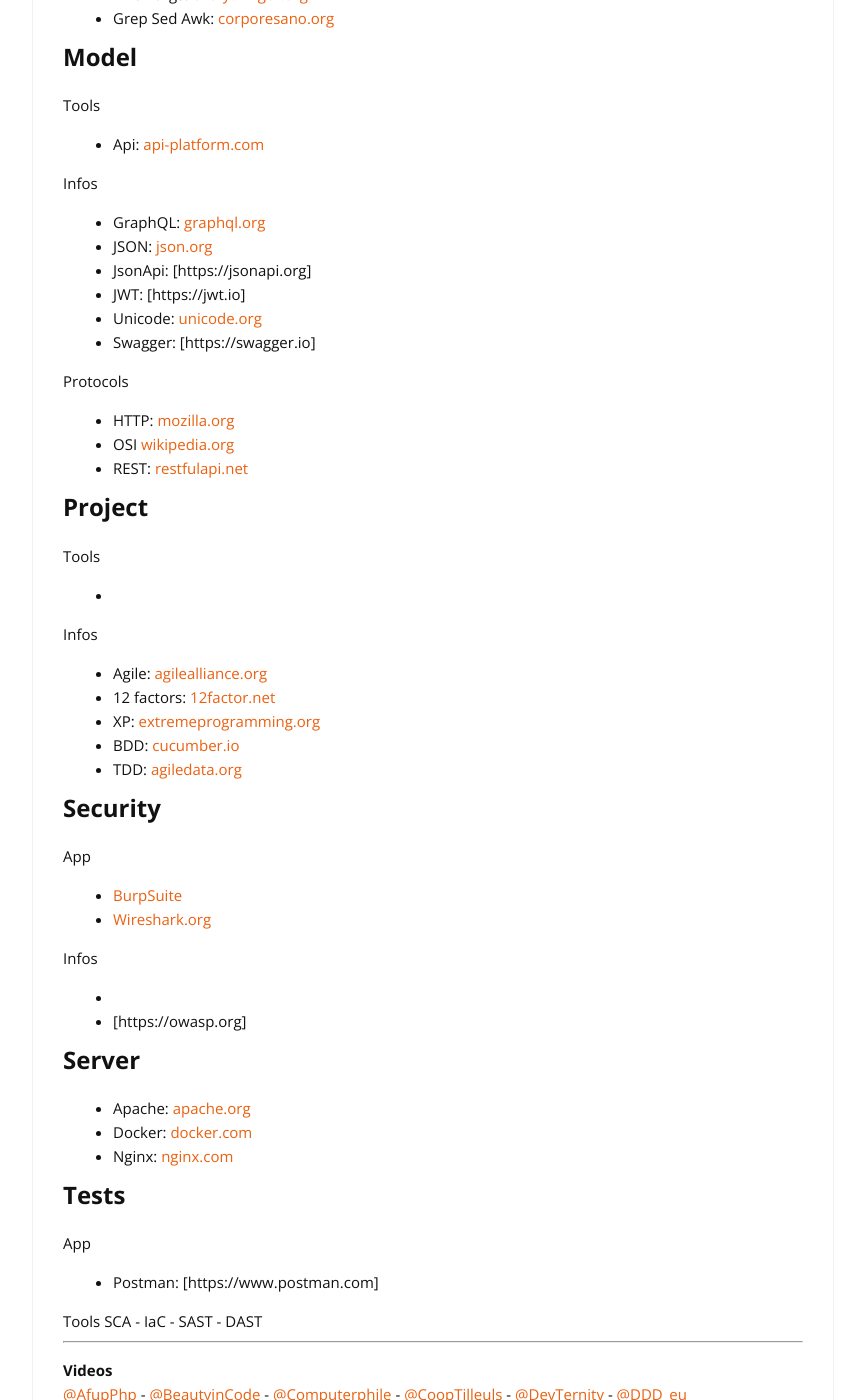
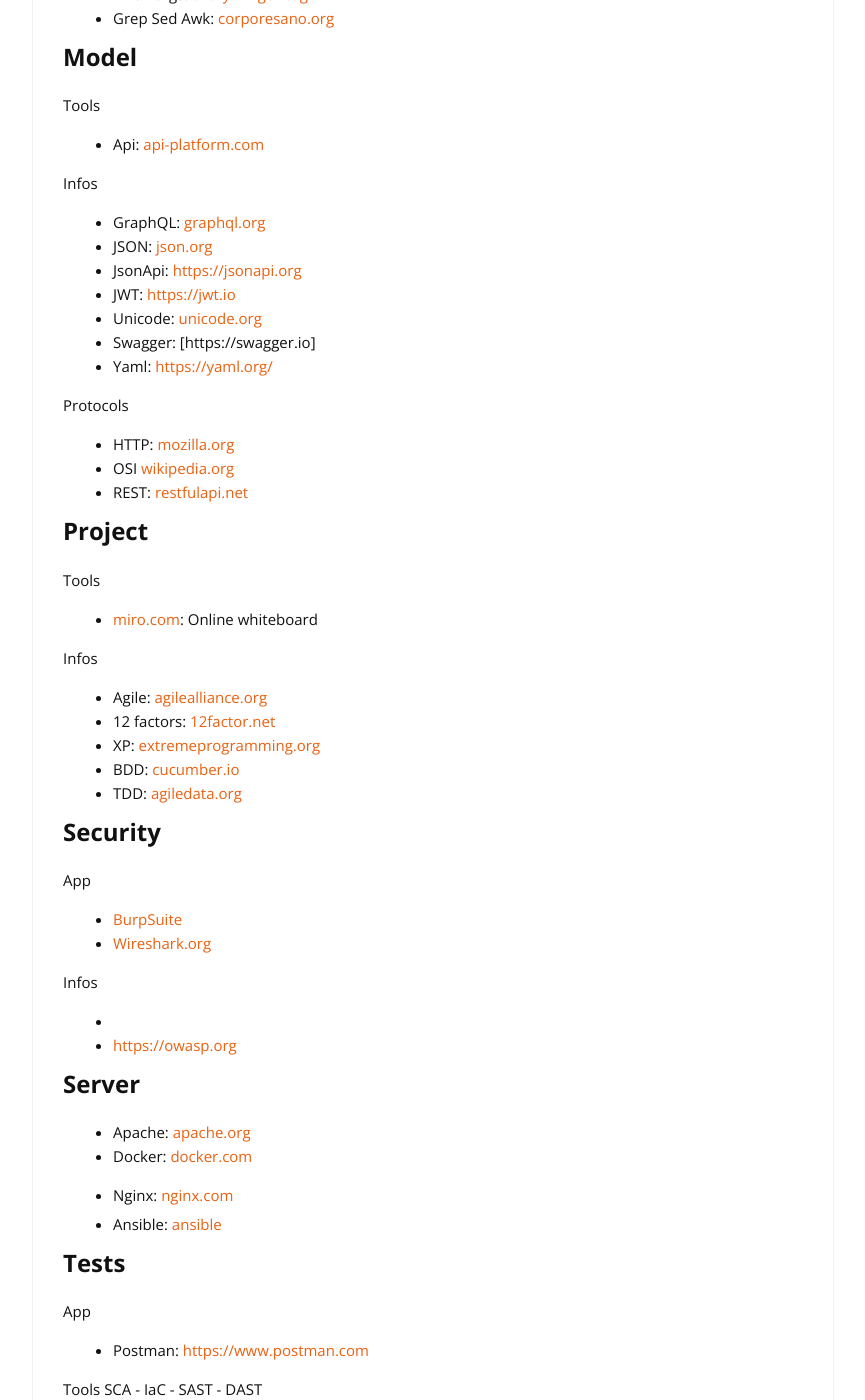
Before and after one commit to cylmat/cylmat.github.io, a Jekyll site: the page built from _pages/USEFUL.md, in a window 1280 px wide and 1400 px high, scrolled down 2696 px. Shown: the whole window, without its empty margins (207-1072 px from the left). Built offline with Jekyll 4.4.1, drawn with Linux system fonts in a browser that asks for light colours; nearby versions of some CDN libraries.

Commit message:
Update USEFUL.md

```diff
--- a/_pages/USEFUL.md
+++ b/_pages/USEFUL.md
@@ -107,10 +107,11 @@
 Infos
 + GraphQL: [graphql.org](https://graphql.org)
 + JSON: [json.org](https://www.json.org)
-+ JsonApi: [https://jsonapi.org]
-+ JWT: [https://jwt.io]
++ JsonApi: [https://jsonapi.org](https://jsonapi.org)
++ JWT: [https://jwt.io](https://jwt.io)
 + Unicode: [unicode.org](https://home.unicode.org)
 + Swagger: [https://swagger.io]
++ Yaml: [https://yaml.org/](https://yaml.org)
 
 Protocols
 - HTTP: [mozilla.org](https://developer.mozilla.org/fr/docs/Web/HTTP)
@@ -119,7 +120,7 @@
 
 ## Project
 Tools
-- [https://miro.com]: Online whiteboard
+- [miro.com](https://miro.com): Online whiteboard
 
 Infos
 + Agile: [agilealliance.org](https://www.agilealliance.org/agile101/12-principles-behind-the-agile-manifesto)
@@ -135,16 +136,18 @@
 
 Infos
 - [https://www.cvedetails.com]: CVE security vulnerability database.
-- [https://owasp.org]
+- [https://owasp.org](https://owasp.org)
 
 ## Server
 + Apache: [apache.org](https://httpd.apache.org)
 + Docker: [docker.com](https://docs.docker.com)
 + Nginx: [nginx.com](https://docs.nginx.com)
 
+- Ansible: [ansible](https://www.ansible.com)
+
 ## Tests
 App
-- Postman: [https://www.postman.com]
+- Postman: [https://www.postman.com](https://www.postman.com)
 
 Tools
 SCA - IaC - SAST - DAST
```
